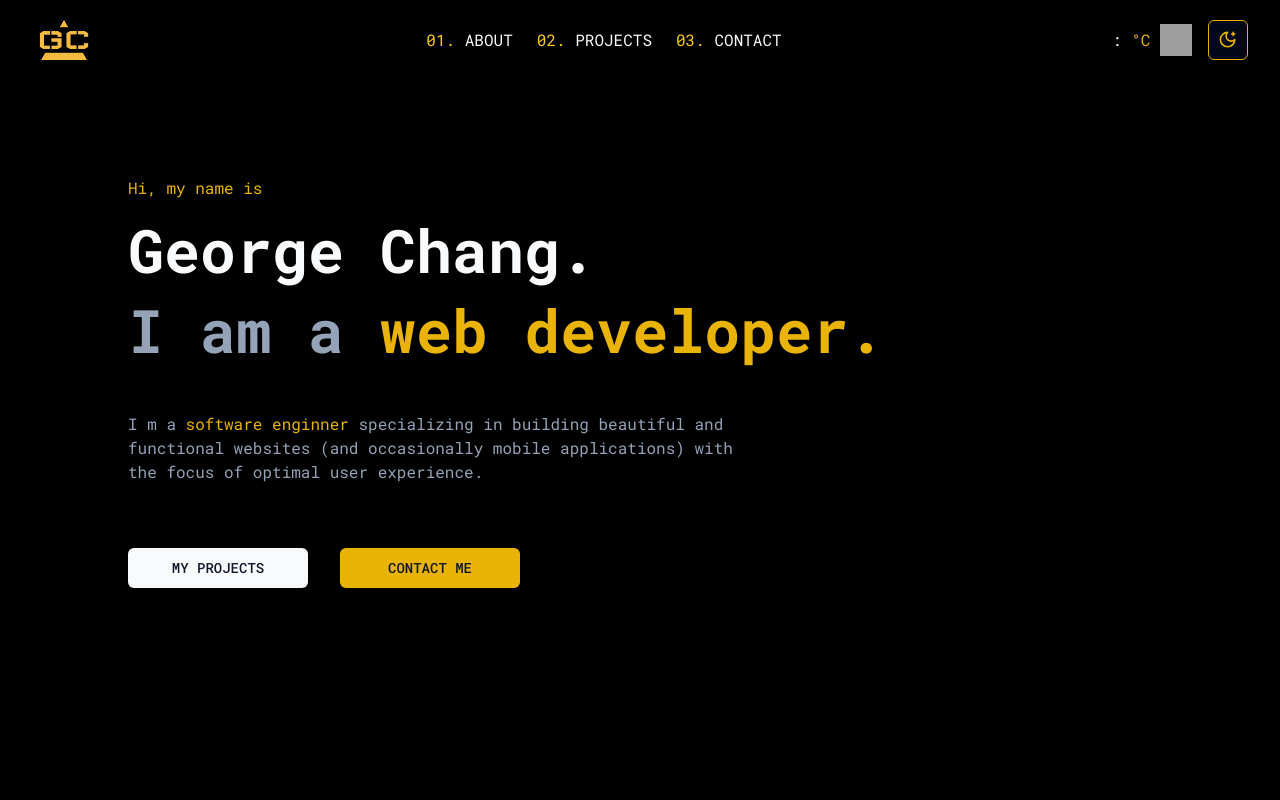
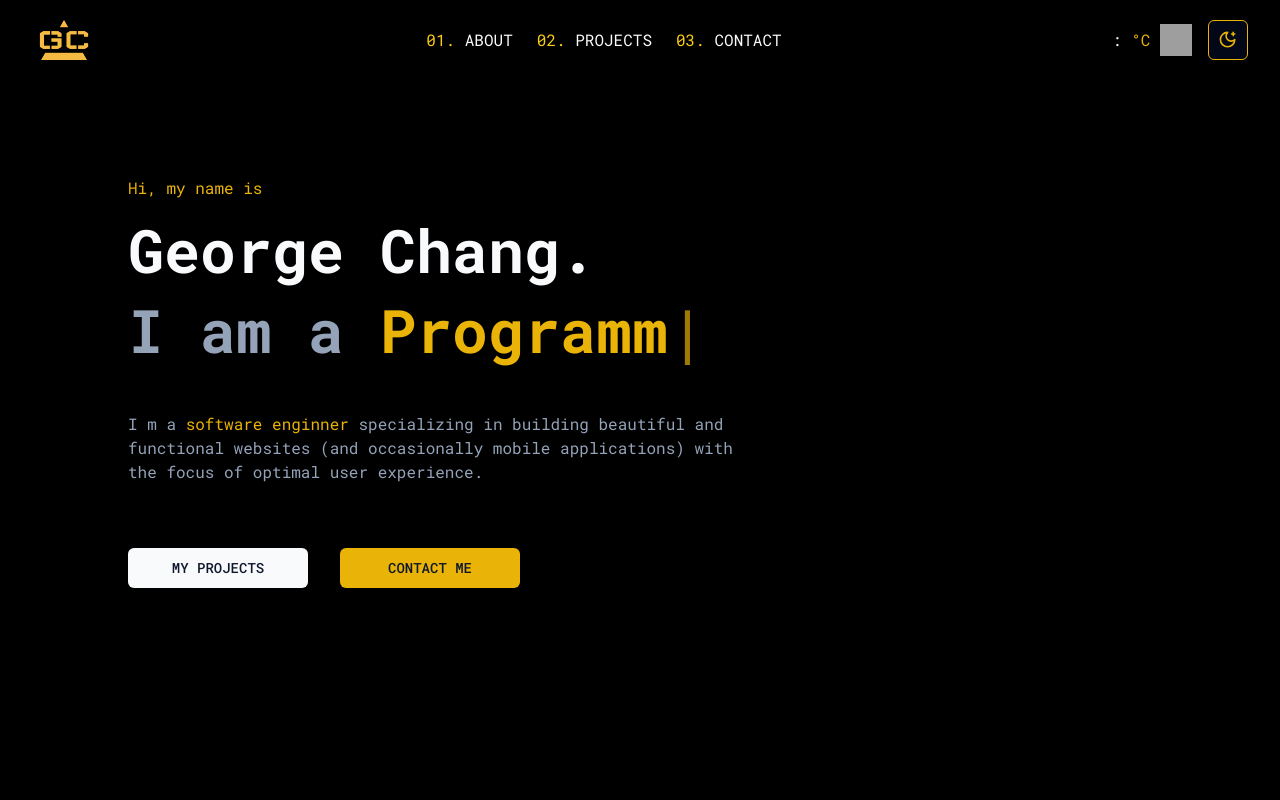
Before and after one commit to xsova113/gc-personal-website, a Next.js app: page / in a window 1280 px wide. Shown: the top 800 px of the page. Built offline with nearby package versions, Linux system fonts and the light colour scheme; no server answers; grey boxes are pictures that could not be loaded.

Commit message:
update style

```diff
--- a/components/hero/HeroSection.tsx
+++ b/components/hero/HeroSection.tsx
@@ -2,37 +2,12 @@
 
 import Container from "@/components/container";
 import { Button } from "@/components/ui/button";
-import { fadeIn, slideIn, textContainer, textVariant2 } from "@/lib/motion";
-import { cn } from "@/lib/utils";
+import { fadeIn, slideIn, textContainer } from "@/lib/motion";
 import { motion } from "framer-motion";
-import { useEffect, useState } from "react";
 import { Link } from "react-scroll";
+import Typewriter from "typewriter-effect";
 
 const HeroSection = () => {
-  const [title, setTitle] = useState<
-    "web developer." | "coder." | "programmer."
-  >("web developer.");
-
-  // useEffect(() => {
-  //   setTimeout(() => {
-  //     switch (title) {
-  //       case "web developer.":
-  //         setTitle("coder.");
-
-  //         break;
-  //       case "coder.":
-  //         setTitle("programmer.");
-
-  //         break;
-  //       case "programmer.":
-  //         setTitle("web developer.");
-
-  //       default:
-  //         break;
-  //     }
-  //   }, 4000);
-  // }, [title, setTitle]);
-
   return (
     <section>
       <Container className="pt-28">
@@ -51,19 +26,22 @@ const HeroSection = () => {
               initial={"hidden"}
               whileInView={"show"}
             >
-              I am a{" "}
-              {Array.from(title).map((letter, index) => (
-                <motion.span
-                  variants={textVariant2}
-                  key={index}
-                  className={cn("text-yellow-500")}
-                >
-                  {letter}
-                </motion.span>
-              ))}
+              <p className="flex">
+                I am a&nbsp;
+                <span className="text-yellow-500">
+                  <Typewriter
+                    options={{
+                      strings: ["Web Developer", "Programmer", "Coder"],
+                      autoStart: true,
+                      loop: true,
+                    }}
+                  />
+                </span>
+              </p>
             </motion.h2>
             <p className="md:w-3/5 w-full text-muted-foreground pt-8">
-              I&nbsp;m a <span className="text-yellow-500">software enginner</span>{" "}
+              I&nbsp;m a{" "}
+              <span className="text-yellow-500">software enginner</span>{" "}
               specializing in building beautiful and functional websites (and
               occasionally mobile applications) with the focus of optimal user
               experience.
@@ -77,10 +55,14 @@ const HeroSection = () => {
           className="flex items-center mt-16 gap-8"
         >
           <Button className="uppercase md:w-[180px] w-[140px]">
-            <Link to="projects" smooth>My Projects</Link>
+            <Link to="projects" smooth>
+              My Projects
+            </Link>
           </Button>
           <Button className="uppercase md:w-[180px] w-[140px] bg-yellow-500 hover:bg-yellow-300">
-            <Link to="contact" smooth>Contact me</Link>
+            <Link to="contact" smooth>
+              Contact me
+            </Link>
           </Button>
         </motion.div>
       </Container>
--- a/package.json
+++ b/package.json
@@ -39,7 +39,8 @@
     "tailwind-merge": "^1.13.2",
     "tailwindcss": "3.3.3",
     "tailwindcss-animate": "^1.0.6",
-    "typescript": "5.1.6"
+    "typescript": "5.1.6",
+    "typewriter-effect": "^2.20.1"
   },
   "devDependencies": {
     "@types/react-geocode": "^0.2.1",
```
Also changed, not shown: 1 other file (tests, documents, lock files or other folders).
